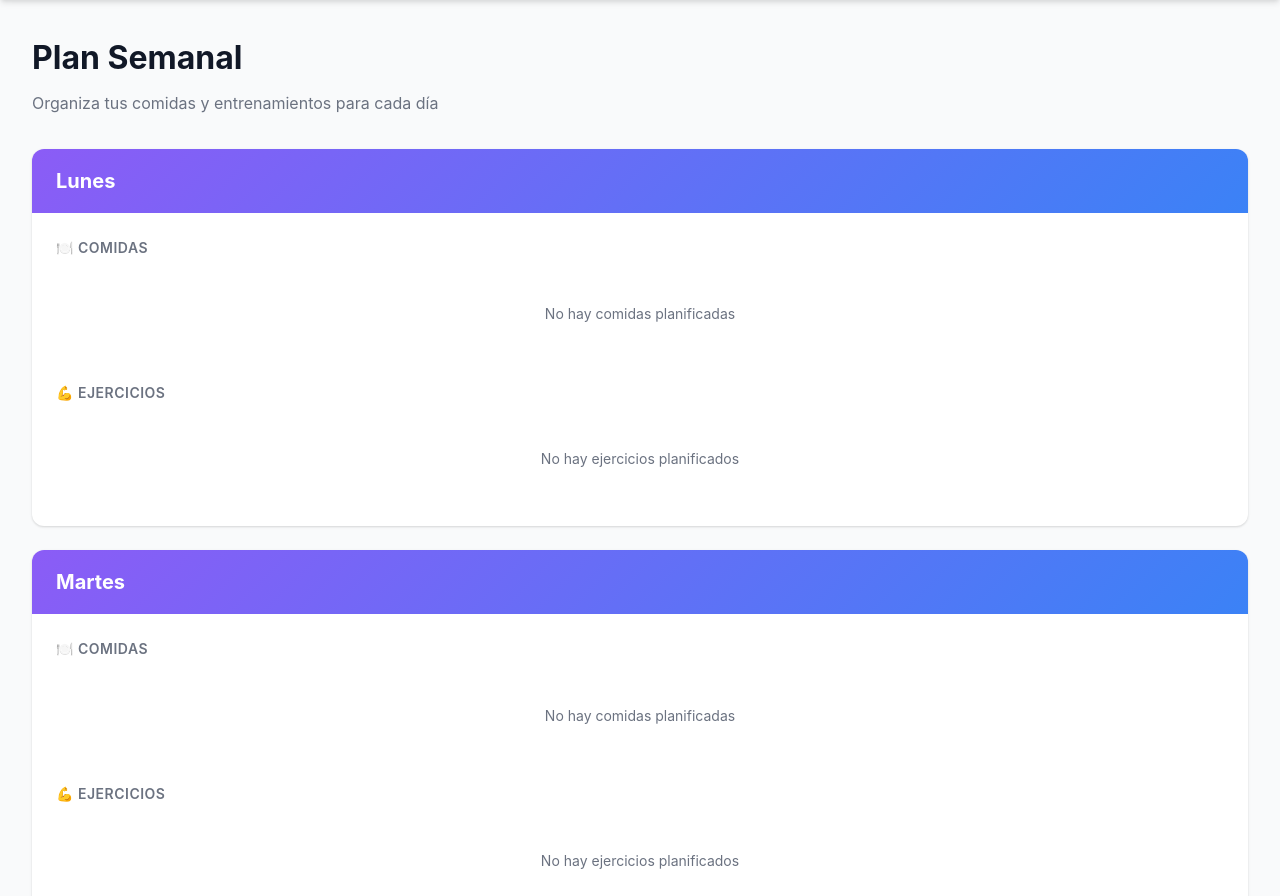
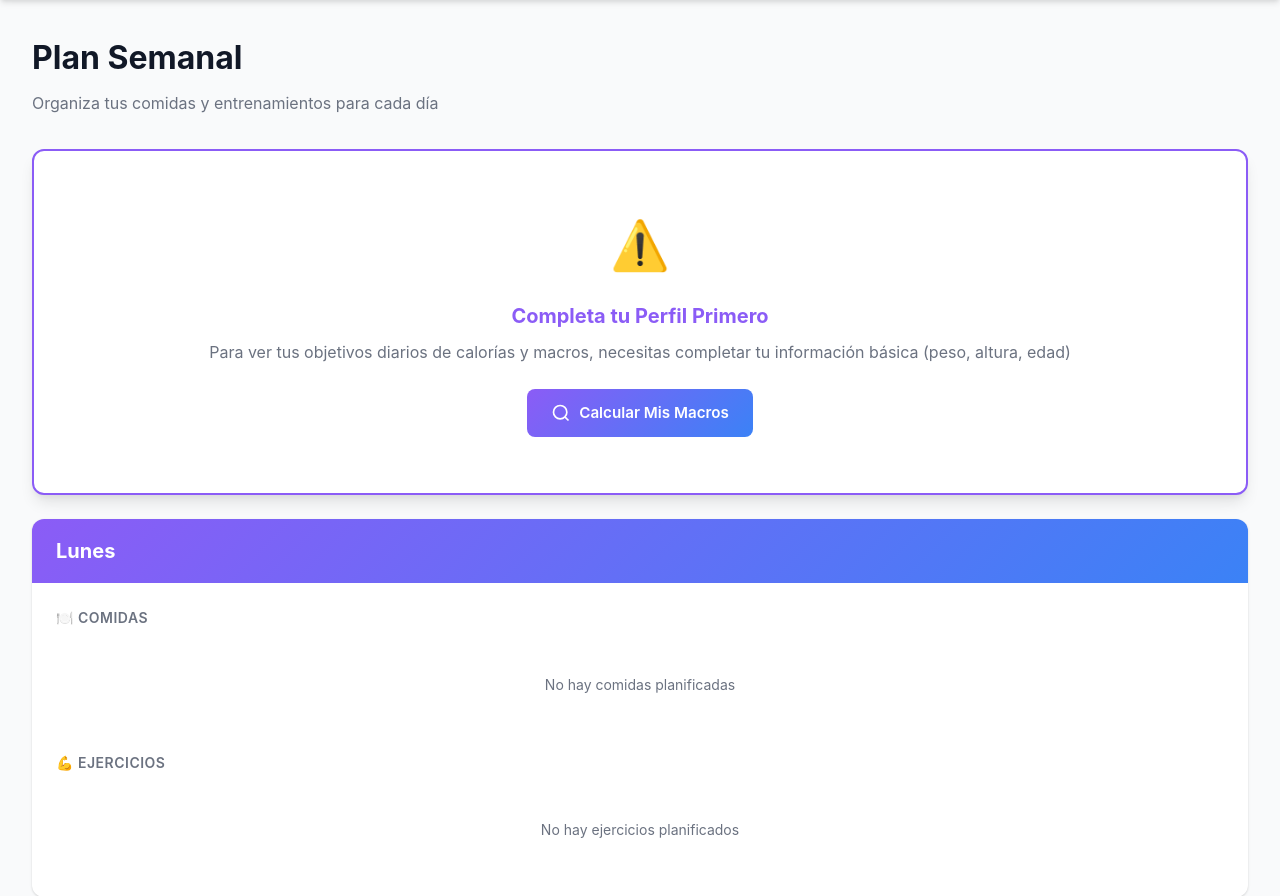
Before and after one commit to CarlosOS22/FitTrack, a PHP site: the page made by weekly-plan.php in a window 1280 px wide. Shown: the part 70-966 px from the top of the page. Run offline with PHP 8.4, Linux system fonts and the light colour scheme; the visitor is signed in with stand-in values (Sample User, id 1); data that the repository does not hold is empty.

Commit message:
Corregir visualización del resumen de macros en plan semanal
- El widget ahora siempre se muestra (sin display:none inicial)
- Si no hay datos del usuario, muestra mensaje para calcular macros
- Añadir botón directo a la calculadora de macros
- Eliminar lógica de display:block innecesaria en JavaScript

```diff
--- a/weekly-plan.php
+++ b/weekly-plan.php
@@ -229,7 +229,8 @@ include 'includes/nav.php';
     </div>
 
     <!-- Today's Summary -->
-    <div class="calories-summary" id="todaySummary" style="display: none;">
+    <div class="calories-summary" id="todaySummary">
+        <?php if ($userData && $userData['weight'] && $userData['height'] && $userData['age']): ?>
         <div style="border-bottom: 2px solid var(--border); padding-bottom: 1rem; margin-bottom: 1rem;">
             <h3 style="font-size: 1.25rem; font-weight: 700; margin-bottom: 0.5rem; color: var(--primary);">
                 📅 Resumen de Hoy - <span id="todayName"></span>
@@ -279,6 +280,24 @@ include 'includes/nav.php';
         <div style="font-size: 0.875rem; color: var(--text-secondary); text-align: center;">
             <strong>Promedio Semanal:</strong> <span id="weeklyAverage">0</span> kcal
         </div>
+        <?php else: ?>
+        <div style="text-align: center; padding: 2rem;">
+            <div style="font-size: 3rem; margin-bottom: 1rem;">⚠️</div>
+            <h3 style="font-size: 1.25rem; font-weight: 700; margin-bottom: 0.5rem; color: var(--primary);">
+                Completa tu Perfil Primero
+            </h3>
+            <p style="color: var(--text-secondary); margin-bottom: 1.5rem;">
+                Para ver tus objetivos diarios de calorías y macros, necesitas completar tu información básica (peso, altura, edad)
+            </p>
+            <a href="home.php" class="btn btn-primary">
+                <svg width="20" height="20" viewBox="0 0 24 24" fill="none" stroke="currentColor" stroke-width="2">
+                    <circle cx="11" cy="11" r="8"></circle>
+                    <path d="m21 21-4.35-4.35"></path>
+                </svg>
+                Calcular Mis Macros
+            </a>
+        </div>
+        <?php endif; ?>
     </div>
 
     <div id="weeklyPlan" class="weekly-plan">
@@ -357,7 +376,6 @@ document.addEventListener('DOMContentLoaded', function() {
         document.getElementById('todayProteinTarget').textContent = `/ ${targetMacros.protein}g`;
         document.getElementById('todayCarbsTarget').textContent = `/ ${targetMacros.carbs}g`;
         document.getElementById('todayFatTarget').textContent = `/ ${targetMacros.fat}g`;
-        document.getElementById('todaySummary').style.display = 'block';
     }
     <?php endif; ?>
 
```
